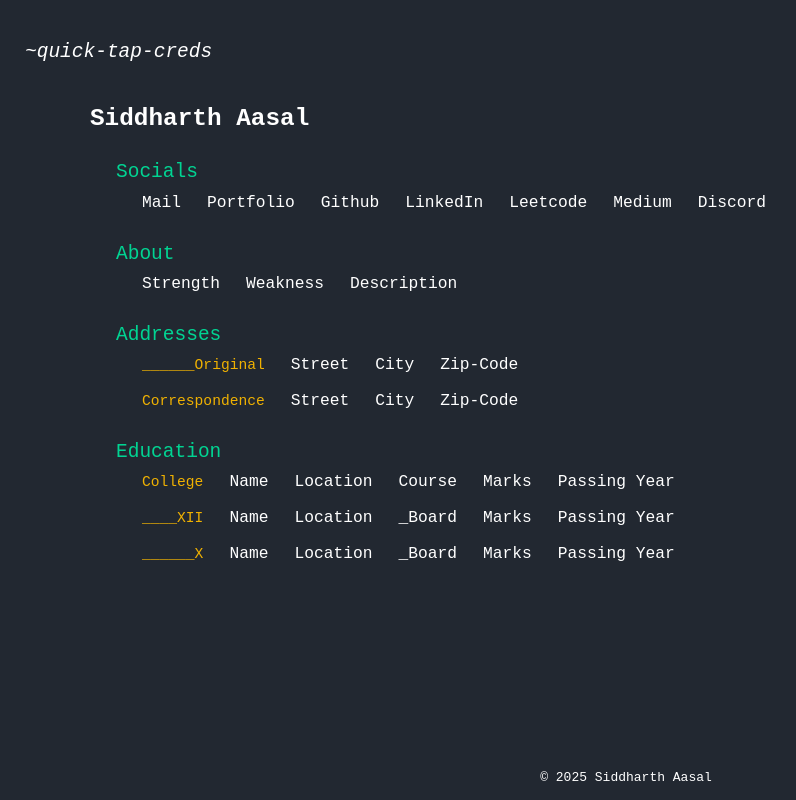
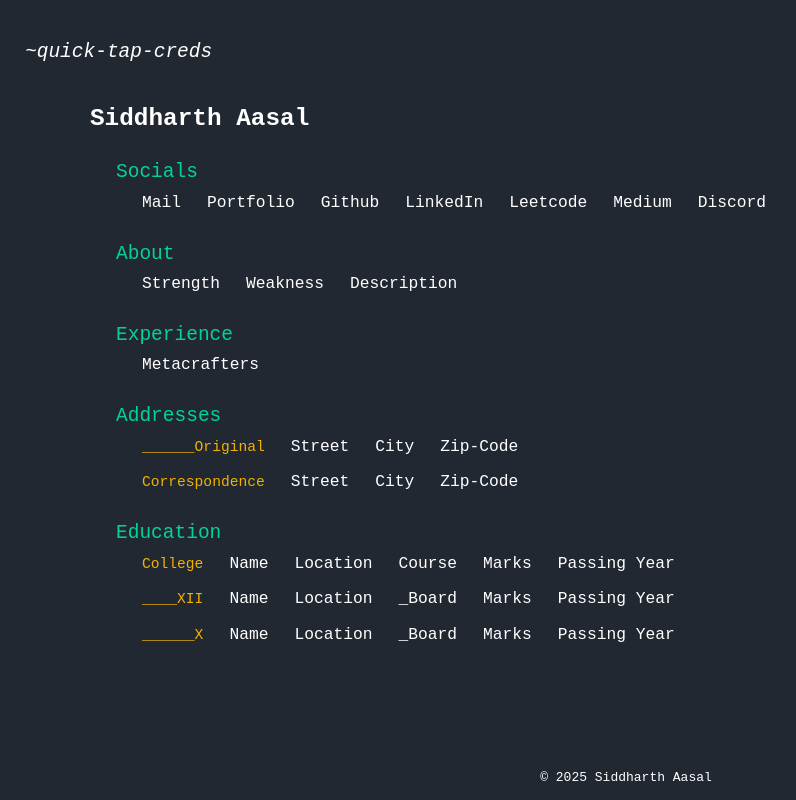
Before and after one commit to siddharthaasal/quick-credentials, a React (Vite) app: page / in a window 1280 px wide. Shown: the whole page, without its empty margins (14-810 px from the left). Built offline with nearby package versions, Linux system fonts and the light colour scheme.

Commit message:
core: added experience section; metacrafters

```diff
--- a/src/components/Profile.jsx
+++ b/src/components/Profile.jsx
@@ -32,6 +32,14 @@ export default function Profile() {
                     <CopyComponent name={"Strength"} val={data.about.strength} />
                     <CopyComponent name={"Weakness"} val={data.about.weakness} />
                     <CopyComponent name={"Description"} val={data.about.description} />
+                </div>
+            </div>
+
+            {/* Experience Section */}
+            <div className="text-white text-lg sm:text-xl ml-12 sm:ml-24 mt-6 sm:mt-8">
+                <h2 className="text-xl sm:text-2xl mb-2 text-emerald-400">Experience</h2>
+                <div className="ml-4 sm:ml-8 flex flex-wrap gap-4 sm:gap-8">
+                    <CopyComponent name={"Metacrafters"} val={data.experience.metacrafters.what_i_did} />
                 </div>
             </div>
 
--- a/src/data/credentials.json
+++ b/src/data/credentials.json
@@ -50,5 +50,10 @@
             "year": "2019",
             "marks": "92.8%"
         }
+    },
+    "experience": {
+        "metacrafters": {
+            "what_i_did": "As part of the Summer Blockchain Program by Metacrafters, I built multiple decentralized applications (dApps) across Ethereum, Avalanche, and Polygon. I created an Ethereum-based dApp enabling users to perform transactions via MetaMask, integrated custom ERC-20 token logic, and explored smart contract interaction flows. I also developed a basic NFT bridge prototype to simulate cross-chain NFT transfers using token metadata replication. Throughout the program, I worked extensively with Solidity, Hardhat, Remix, and Web3.js, gaining real-world experience in deploying and interacting with smart contracts, optimizing gas usage, and designing user flows for Web3 applications."
+        }
     }
 }
```
